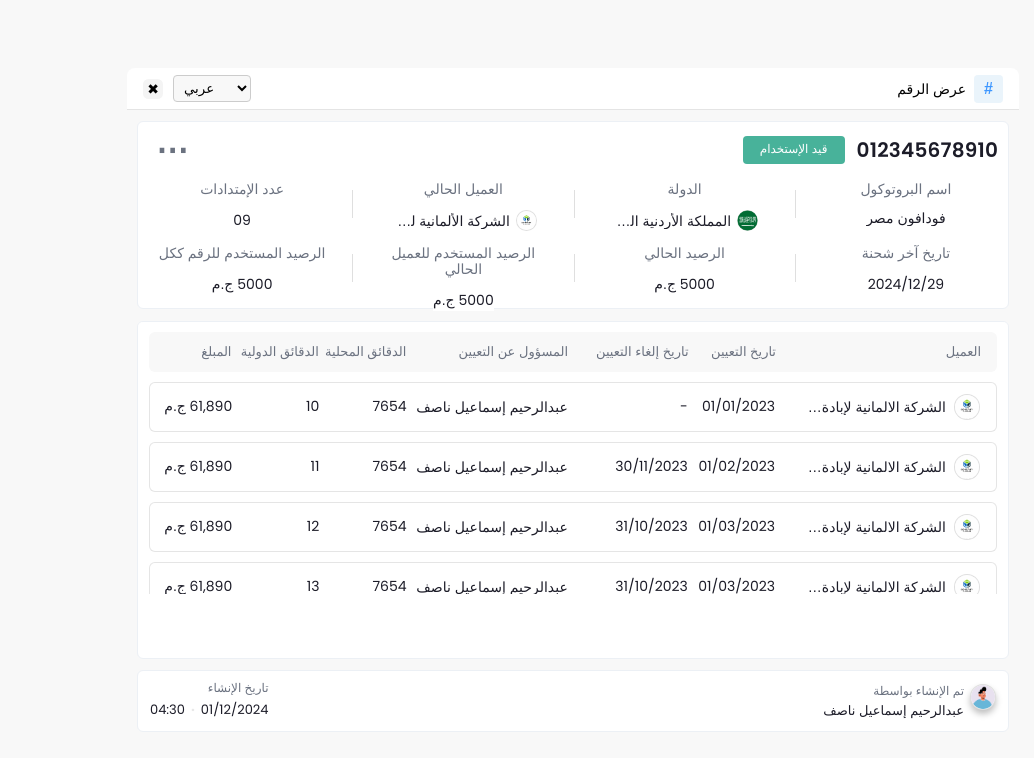
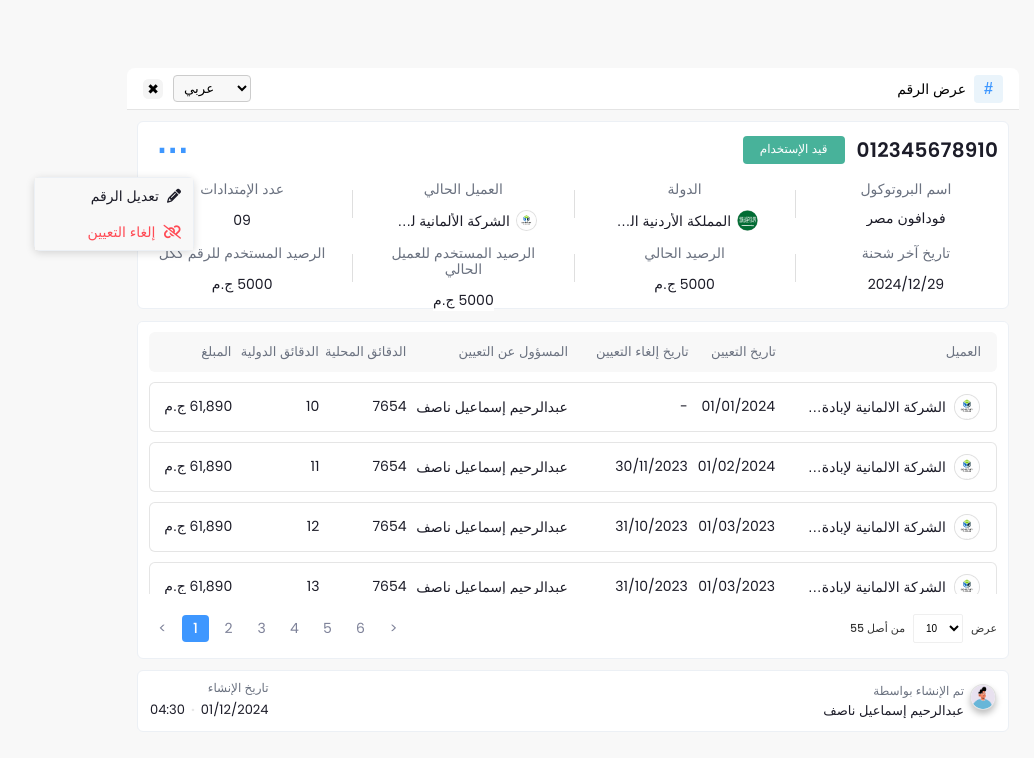
Before and after one commit to habibaihab/Front-end-Task, an Angular app: page / in a window 1280 px wide. Both pictures are taken after a click on the button "settings". Shown: the top 758 px of the page, without its empty margins (67-1101 px from the left). Built offline with nearby package versions, Linux system fonts and the light colour scheme; a web font is replaced by a local one.

Commit message:
display menu

```diff
--- a/src/app/components/navbar/navbar.component.scss
+++ b/src/app/components/navbar/navbar.component.scss
@@ -29,7 +29,6 @@
         border: none;
         color: black;
         font-size: 14px;
-        // padding: 5px 8px;
         border-radius: 5.47px;
         cursor: pointer;
         width: 20px;
@@ -38,6 +37,7 @@
 
         &:hover {
             background: #c0392b;
+            color: #ffffff;
         }
     }
 }
--- a/src/app/components/number-header/number-header.component.html
+++ b/src/app/components/number-header/number-header.component.html
@@ -6,29 +6,58 @@
         <span class="status-badge">قيد الإستخدام</span>
       </div>
     </div>
+
     <div class="menu-block">
-      <button class="menu-btn" aria-label="settings">⋯</button>
+      <button
+        class="menu-btn"
+        [class.active]="menuOpen"
+        (click)="toggleMenu()"
+        aria-label="settings"
+      >
+        ⋯
+      </button>
+
+      <div class="dropdown-menu" *ngIf="menuOpen">
+        <div class="dropdown-item">
+          <i class="fa fa-pencil"></i>
+          تعديل الرقم
+        </div>
+        <div class="dropdown-item danger">
+          <i class="fa-solid fa-link-slash danger"></i>
+          إلغاء التعيين
+        </div>
+      </div>
     </div>
   </div>
   <div class="info-row" dir="rtl">
     <div class="info-col">
       <h4 class="info-title">اسم البروتوكول</h4>
-      <p class="info-value truncate"  title="{{ data.protocolName }}">{{ data.protocolName }}</p>
+      <p class="info-value truncate" title="{{ data.protocolName }}">
+        {{ data.protocolName }}
+      </p>
     </div>
     <div class="divider"></div>
     <div class="info-col">
-      <h4 class="info-title ">الدولة</h4>
+      <h4 class="info-title">الدولة</h4>
       <div class="client-info">
         <img class="country-avatar" src="assets/images/sa.png" alt="sudia" />
-        <p class="info-value truncate" title="{{data.country}}">{{ data.country }}</p>
+        <p class="info-value truncate" title="{{ data.country }}">
+          {{ data.country }}
+        </p>
       </div>
     </div>
     <div class="divider"></div>
     <div class="info-col">
       <h4 class="info-title">العميل الحالي</h4>
       <div class="client-info">
-        <img class="client-avatar" src="assets/images/client-avatar.png" alt="client-avatar" />
-      <p class="info-value truncate"  title="{{ data.currentClient }}">{{ data.currentClient }}</p>
+        <img
+          class="client-avatar"
+          src="assets/images/client-avatar.png"
+          alt="client-avatar"
+        />
+        <p class="info-value truncate" title="{{ data.currentClient }}">
+          {{ data.currentClient }}
+        </p>
       </div>
     </div>
 
@@ -42,24 +71,32 @@
   <div class="info-row" dir="rtl">
     <div class="info-col">
       <h4 class="info-title">تاريخ آخر شحنة</h4>
-      <p class="info-value num">{{ data.lastShipmentDate | date : "yyyy/MM/dd" }}</p>
+      <p class="info-value num">
+        {{ data.lastShipmentDate | date : "yyyy/MM/dd" }}
+      </p>
     </div>
     <div class="divider"></div>
     <div class="info-col">
       <h4 class="info-title">الرصيد الحالي</h4>
-      <p class="info-value num">{{ data.currentCredits}} <span class="currency">ج.م</span></p>
+      <p class="info-value num">
+        {{ data.currentCredits }} <span class="currency">ج.م</span>
+      </p>
     </div>
     <div class="divider"></div>
     <div class="info-col">
       <h4 class="info-title">الرصيد المستخدم للعميل الحالي</h4>
-      <p class="info-value num">{{ data.clientUsedCredits }}<span class="currency"> ج.م</span></p>
+      <p class="info-value num">
+        {{ data.clientUsedCredits }}<span class="currency"> ج.م</span>
+      </p>
     </div>
 
     <div class="divider"></div>
 
     <div class="info-col">
       <h4 class="info-title">الرصيد المستخدم للرقم ككل</h4>
-      <p class="info-value num">{{ data.totalUsedCredits}}<span class="currency"> ج.م</span></p>
+      <p class="info-value num">
+        {{ data.totalUsedCredits }}<span class="currency"> ج.م</span>
+      </p>
     </div>
   </div>
 </section>
--- a/src/app/components/number-header/number-header.component.scss
+++ b/src/app/components/number-header/number-header.component.scss
@@ -62,6 +62,7 @@
   align-items: center;
   padding: 8px 6px 8px 6px;
   background-color: #fff;
+  position: relative;
 }
 
 .menu-btn {
@@ -76,11 +77,72 @@
   color: #6B7280;
   transition: transform 0.2s ease, background 0.2s ease;
 
+
 }
 
 .menu-btn:hover {
-  color: #000;
+  color: #3E97FF;
   transform: scale(1.1);
+
+}
+
+.menu-btn.active {
+  color: #3e97ff;
+}
+
+.dropdown-menu {
+  position: absolute;
+  top: 100%;
+  right: 0;
+  background: #fff;
+  border: 1px solid #ecf0f5;
+  border-radius: 6px;
+  box-shadow: 0 2px 8px rgba(0, 0, 0, 0.15);
+  width: 160px;
+  z-index: 100;
+}
+
+.dropdown-item {
+  padding: 10px 12px;
+  display: flex;
+  align-items: center;
+  gap: 8px;
+  cursor: pointer;
+  font-size: 14px;
+  color: #1c1c28;
+  transition: background 0.2s ease;
+  font-family: var(--main-font);
+
+}
+
+.dropdown-item i {
+  font-size: 14px;
+  background: transparent;
+  color: inherit;
+}
+
+.dropdown-item:hover {
+  background-color: #d8d4d4;
+}
+
+.dropdown-item.danger {
+  color: #FF4B55;
+
+
+}
+
+.dropdown-item.danger i {
+  background: transparent;
+  color: inherit;
+}
+
+.dropdown-item.danger:hover {
+  color: #ffffff;
+  background-color: #FF4B55;
+}
+
+.dropdown-item.danger i:hover {
+  color: #ffffff;
 
 }
 
--- a/src/app/components/number-header/number-header.component.ts
+++ b/src/app/components/number-header/number-header.component.ts
@@ -1,13 +1,18 @@
-import { DatePipe, DecimalPipe } from '@angular/common';
+import { CommonModule, DatePipe, DecimalPipe } from '@angular/common';
 import { Component, Input } from '@angular/core';
 
 @Component({
   selector: 'app-number-header',
-  imports: [DatePipe,DecimalPipe],
+  imports: [DatePipe,DecimalPipe,CommonModule],
   templateUrl: './number-header.component.html',
   styleUrl: './number-header.component.scss'
 })
 export class NumberHeaderComponent {
   @Input() data: any;
   @Input() dir: 'rtl' | 'ltr' = 'rtl';
+  menuOpen = false;
+
+toggleMenu() {
+  this.menuOpen = !this.menuOpen;
 }
+}
--- a/src/app/components/number-parent/number-parent.component.ts
+++ b/src/app/components/number-parent/number-parent.component.ts
@@ -28,7 +28,7 @@
     this.tableData = [
       {
         client: 'الشركة الالمانية لإبادة الحشرات',
-        registrationDate: new Date('2023-01-01'),
+        registrationDate: new Date('2024-01-01'),
         registrarName: 'عبدالرحيم إسماعيل ناصف',
         localMinutes: 7654,
         internationalMinutes: 10,
@@ -36,7 +36,7 @@
       },
       {
         client: 'الشركة الالمانية لإبادة الحشرات',
-        registrationDate: new Date('2023-02-01'),
+        registrationDate: new Date('2024-02-01'),
         releaseDate: new Date('2023-11-30'),
         registrarName: 'عبدالرحيم إسماعيل ناصف',
         localMinutes: 7654,
@@ -117,7 +117,7 @@
       },
       {
         client: 'الشركة الالمانية لإبادة الحشرات',
-        registrationDate: new Date('2023-01-01'),
+        registrationDate: new Date('2024-01-01'),
         registrarName: 'عبدالرحيم إسماعيل ناصف',
         localMinutes: 7654,
         internationalMinutes: 20,
@@ -125,7 +125,7 @@
       },
       {
         client: 'الشركة الالمانية لإبادة الحشرات',
-        registrationDate: new Date('2023-02-01'),
+        registrationDate: new Date('2024-02-01'),
         releaseDate: new Date('2023-11-30'),
         registrarName: 'عبدالرحيم إسماعيل ناصف',
         localMinutes: 7654,
@@ -134,8 +134,8 @@
       },
       {
         client: 'الشركة الالمانية لإبادة الحشرات',
-        registrationDate: new Date('2023-03-01'),
-        releaseDate: new Date('2023-10-31'),
+        registrationDate: new Date('2024-03-01'),
+        releaseDate: new Date('2024-10-31'),
         registrarName: 'عبدالرحيم إسماعيل ناصف',
         localMinutes: 7654,
         internationalMinutes: 22,
@@ -143,8 +143,8 @@
       },
       {
         client: 'الشركة الالمانية لإبادة الحشرات',
-        registrationDate: new Date('2023-03-01'),
-        releaseDate: new Date('2023-10-31'),
+        registrationDate: new Date('2024-03-01'),
+        releaseDate: new Date('2024-10-31'),
         registrarName: 'عبدالرحيم إسماعيل ناصف',
         localMinutes: 7654,
         internationalMinutes: 23,
@@ -152,8 +152,8 @@
       },
       {
         client: 'الشركة الالمانية لإبادة الحشرات',
-        registrationDate: new Date('2023-03-01'),
-        releaseDate: new Date('2023-10-31'),
+        registrationDate: new Date('2024-03-01'),
+        releaseDate: new Date('2024-10-31'),
         registrarName: 'عبدالرحيم إسماعيل ناصف',
         localMinutes: 7654,
         internationalMinutes: 24,
@@ -170,8 +170,8 @@
       },
       {
         client: 'الشركة الالمانية لإبادة الحشرات',
-        registrationDate: new Date('2023-05-01'),
-        releaseDate: new Date('2023-08-31'),
+        registrationDate: new Date('2024-05-01'),
+        releaseDate: new Date('2024-08-31'),
         registrarName: 'عبدالرحيم إسماعيل ناصف',
         localMinutes: 7654,
         internationalMinutes: 26,
@@ -179,8 +179,8 @@
       },
       {
         client: 'الشركة الالمانية لإبادة الحشرات',
-        registrationDate: new Date('2023-06-01'),
-        releaseDate: new Date('2023-07-31'),
+        registrationDate: new Date('2024-06-01'),
+        releaseDate: new Date('2024-07-31'),
         registrarName: 'عبدالرحيم إسماعيل ناصف',
         localMinutes: 7654,
         internationalMinutes: 27,
@@ -188,8 +188,8 @@
       },
       {
         client: 'الشركة الالمانية لإبادة الحشرات',
-        registrationDate: new Date('2023-07-01'),
-        releaseDate: new Date('2023-06-30'),
+        registrationDate: new Date('2024-07-01'),
+        releaseDate: new Date('2024-06-30'),
         registrarName: 'عبدالرحيم إسماعيل ناصف',
         localMinutes: 7654,
         internationalMinutes: 28,
@@ -197,8 +197,8 @@
       },
       {
         client: 'الشركة الالمانية لإبادة الحشرات',
-        registrationDate: new Date('2023-08-01'),
-        releaseDate: new Date('2023-05-31'),
+        registrationDate: new Date('2024-08-01'),
+        releaseDate: new Date('2024-05-31'),
         registrarName: 'عبدالرحيم إسماعيل ناصف',
         localMinutes: 7654,
         internationalMinutes: 29,
@@ -206,7 +206,7 @@
       },
       {
         client: 'الشركة الالمانية لإبادة الحشرات',
-        registrationDate: new Date('2023-01-01'),
+        registrationDate: new Date('2024-01-01'),
         registrarName: 'عبدالرحيم إسماعيل ناصف',
         localMinutes: 7654,
         internationalMinutes: 122,
@@ -214,8 +214,8 @@
       },
       {
         client: 'الشركة الالمانية لإبادة الحشرات',
-        registrationDate: new Date('2023-02-01'),
-        releaseDate: new Date('2023-11-30'),
+        registrationDate: new Date('2024-02-01'),
+        releaseDate: new Date('2024-11-30'),
         registrarName: 'عبدالرحيم إسماعيل ناصف',
         localMinutes: 7654,
         internationalMinutes: 122,
@@ -295,7 +295,7 @@
       },
       {
         client: 'الشركة الالمانية لإبادة الحشرات',
-        registrationDate: new Date('2023-01-01'),
+        registrationDate: new Date('2024-01-01'),
         registrarName: 'عبدالرحيم إسماعيل ناصف',
         localMinutes: 7654,
         internationalMinutes: 70,
@@ -384,7 +384,7 @@
       },
       {
         client: 'الشركة الالمانية لإبادة الحشرات',
-        registrationDate: new Date('2023-01-01'),
+        registrationDate: new Date('2024-01-01'),
         registrarName: 'عبدالرحيم إسماعيل ناصف',
         localMinutes: 7654,
         internationalMinutes: 122,
@@ -473,7 +473,7 @@
       },
       {
         client: 'الشركة الالمانية لإبادة الحشرات',
-        registrationDate: new Date('2023-01-01'),
+        registrationDate: new Date('2024-01-01'),
         registrarName: 'عبدالرحيم إسماعيل ناصف',
         localMinutes: 7654,
         internationalMinutes: 122,
@@ -553,7 +553,7 @@
       },
       {
         client: 'الشركة الالمانية لإبادة الحشرات',
-        registrationDate: new Date('2023-08-01'),
+        registrationDate: new Date('2024-08-01'),
         releaseDate: new Date('2023-05-31'),
         registrarName: 'عبدالرحيم إسماعيل ناصف',
         localMinutes: 7654,
@@ -562,7 +562,7 @@
       },
       {
         client: 'الشركة الالمانية لإبادة الحشرات',
-        registrationDate: new Date('2023-01-01'),
+        registrationDate: new Date('2024-01-01'),
         registrarName: 'عبدالرحيم إسماعيل ناصف',
         localMinutes: 7654,
         internationalMinutes: 122,
@@ -570,7 +570,7 @@
       },
       {
         client: 'الشركة الالمانية لإبادة الحشرات',
-        registrationDate: new Date('2023-02-01'),
+        registrationDate: new Date('2024-02-01'),
         releaseDate: new Date('2023-11-30'),
         registrarName: 'عبدالرحيم إسماعيل ناصف',
         localMinutes: 7654,
--- a/src/app/components/table/table.component.html
+++ b/src/app/components/table/table.component.html
@@ -10,7 +10,7 @@
       <div>المبلغ</div>
     </div>
 
-    <div class="table-row" *ngFor="let row of tableData">
+    <div class="table-row" *ngFor="let row of paginatedData ?? []">
       <div class="client-cell">
         <img
           class="avatar"
@@ -33,4 +33,28 @@
       </div>
     </div>
   </div>
+  <div class="pagination-container">
+  <div class="page-size">
+    <span class="ar-font">عرض</span>
+    <select (change)="changePageSize($event)" dir="ltr">
+      <option class="num-font" [value]="10">10</option>
+      <option class="num-font" [value]="20">20</option>
+      <option class="num-font" [value]="30">30</option>
+      <option class="num-font" [value]="50">50</option>
+    </select>
+    <span class="num-font"><span class="ar-font">من أصل </span>{{ totalItems }}</span>
+  </div>
+   <div class="pages" dir="ltr">
+    <span class="arrow" (click)="changePage(currentPage - 1)">&lt;</span>
+    <span
+      *ngFor="let p of [].constructor(totalPages); let i = index"
+      [class.active]="currentPage === i + 1"
+      (click)="changePage(i + 1)"
+    >
+      {{ i + 1 }}
+    </span>
+    <span class="arrow" (click)="changePage(currentPage + 1)">&gt;</span>
+  </div>
+
 </div>
+</div>
--- a/src/app/components/table/table.component.scss
+++ b/src/app/components/table/table.component.scss
@@ -96,3 +96,82 @@
   object-fit: cover;
   border: 0.33px solid rgb(0, 0, 0, 0.1);
 }
+
+.pagination-container {
+  display: flex;
+  justify-content: space-between;
+  align-items: center;
+  margin-top: 12px;
+  font-family: var(--main-font);
+  font-size: 14px;
+  color: #374151;
+  width: 848px;
+  margin: 0 auto;
+  margin-top: 20px;
+  background-color: #fff;
+
+}
+
+.pages {
+  display: flex;
+  gap: 6px;
+  align-items: center;
+  background-color: white;
+}
+
+.pages span {
+  padding: 5px 10px;
+  cursor: pointer;
+  transition: 0.3s;
+  font-size: 14px;
+  font-weight: 400;
+  color: #7E8299;
+  font-family: var(--secondary-font);
+  background-color: #fff;
+  display: flex;
+  align-items: center;
+  justify-content: center;
+  width: 27px;
+  height: 27px;
+  border-radius: 4px;
+
+
+}
+
+.pages span.active {
+  background-color: #3E97FF;
+  color: #fff;
+  border-color: #3E97FF;
+  font-weight: 500;
+  border-radius: 4px;
+
+}
+
+.pages span:hover {
+  background-color: #3E97FF;
+  color: #fff;
+}
+
+.page-size {
+  display: flex;
+  align-items: center;
+  gap: 8px;
+  background-color: #fff;
+}
+
+.page-size span {
+  background-color: #fff;
+  font-size: 11px;
+  font-weight: 500;
+  color: #333333;
+}
+
+.page-size select {
+  padding: 7px 8px 7px 8px;
+  border: 1px solid #EFEFEF;
+  border-radius: 2px;
+  background-color: #fff;
+  font-size: 10px;
+  font-weight: 500;
+
+}
--- a/src/app/components/table/table.component.ts
+++ b/src/app/components/table/table.component.ts
@@ -3,11 +3,38 @@
 
 @Component({
   selector: 'app-table',
-  imports: [DatePipe,DecimalPipe,CommonModule],
+  imports: [DatePipe, DecimalPipe, CommonModule],
   templateUrl: './table.component.html',
-  styleUrl: './table.component.scss'
+  styleUrls: ['./table.component.scss']
 })
 export class TableComponent {
-  @Input()  tableData:any[]=[];
+  @Input() tableData: any[] = [];
+  currentPage: number = 1;
+  pageSize: number = 10;
+  totalItems: number = 55;
+
+  get totalPages(): number {
+    return Math.ceil(this.totalItems / this.pageSize);
+  }
+
+  get paginatedData() {
+    if (!this.tableData) return [];
+    const start = (this.currentPage - 1) * this.pageSize;
+    return this.tableData.slice(start, start + this.pageSize);
+  }
+
+  changePage(page: number) {
+    if (page >= 1 && page <= this.totalPages) {
+      this.currentPage = page;
+    }
+  }
+
+ changePageSize(event: Event) {
+  const select = event.target as HTMLSelectElement;
+  const size = Number(select.value);
+  this.pageSize = size;
+  this.currentPage = 1;
+}
+
 
 }
--- a/src/index.html
+++ b/src/index.html
@@ -17,6 +17,11 @@
       href="https://fonts.googleapis.com/css2?family=Poppins:ital,wght@0,100;0,200;0,300;0,400;0,500;0,600;0,700;0,800;0,900;1,100;1,200;1,300;1,400;1,500;1,600;1,700;1,800;1,900&display=swap"
       rel="stylesheet"
     />
+    <link
+      href="https://cdnjs.cloudflare.com/ajax/libs/font-awesome/6.4.0/css/all.min.css"
+      rel="stylesheet"
+    />
+
     <link rel="icon" type="image/x-icon" href="favicon.ico" />
   </head>
   <body>
```
